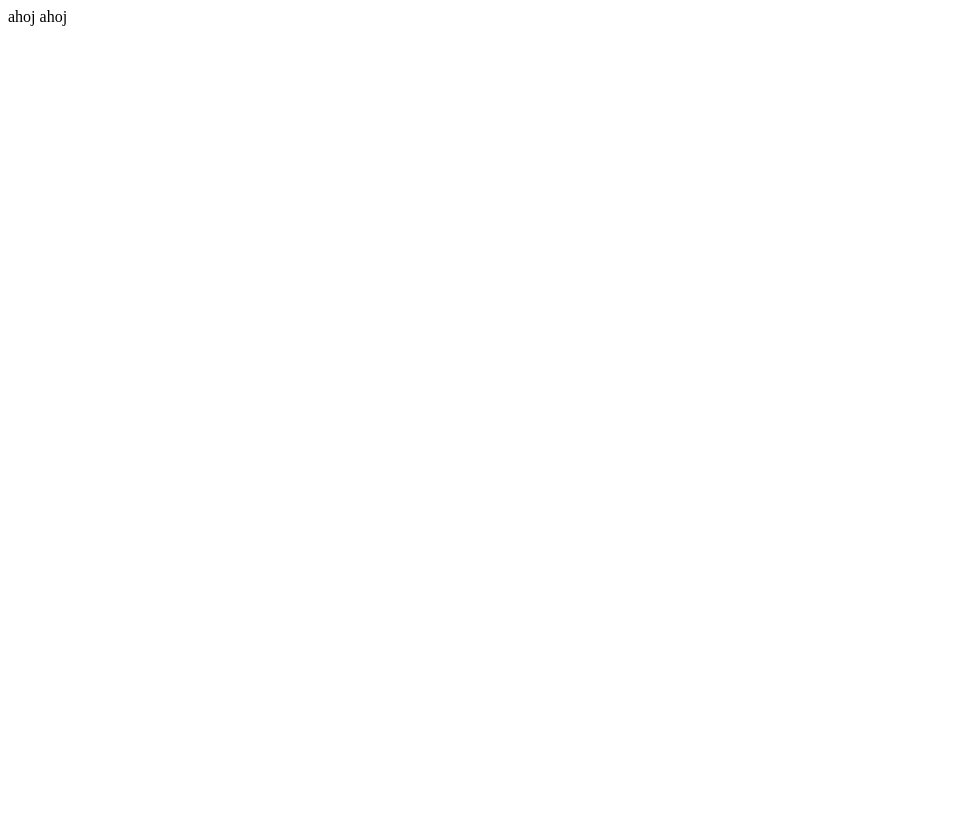
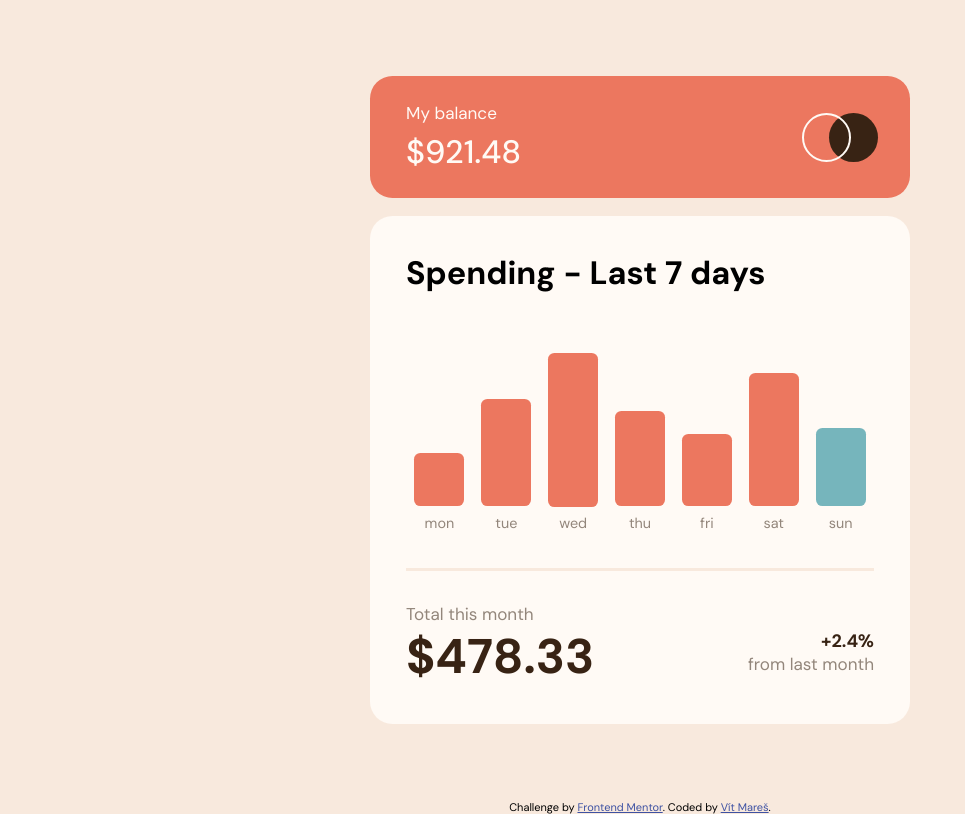
Before and after one commit to Usermator/usermator.github.io, a plain HTML site: page index.html in a window 1280 px wide. Shown: the whole page, without its empty margins (0-965 px from the left). Drawn offline with Linux system fonts and the light colour scheme.

Commit message:
Přidán FM Expenses Chart

```diff
--- /dev/null
+++ b/css/style.scss
@@ -0,0 +1,291 @@
+
+@import url('https://fonts.googleapis.com/css2?family=DM+Sans:ital,wght@0,400;0,500;0,700;1,400;1,500;1,700&display=swap');
+
+:root{
+    --main-color-background: hsl(27, 66%, 92%);
+    --main-color-orange: hsl(10, 79%, 65%);
+    --main-color-cyan: hsl(186, 34%, 60%);
+
+    --main-color-brown-dark: hsl(25, 47%, 15%);
+    --main-color-brown-medium: hsl(28, 10%, 53%);
+    --main-color-white: hsl(33, 100%, 98%);
+
+    --main-radius-box: 1.25rem;
+    --main-radius-small: .35rem;
+
+    --main-padding-header: 1.4rem 2rem;
+    --main-padding-main: 2rem 2rem;;
+
+    font-family: 'DM Sans', sans-serif;
+    font-size: 18px;
+
+}
+
+*{
+    margin: 0;
+}
+
+/******** TEXTS *************/
+
+h3{
+    font-size: .6rem;
+    font-weight: 300;
+}
+
+.sum-value{
+    font-size: 1.1rem;
+    font-weight: 500;
+}
+
+/******** MAIN STYLES *************/
+
+body{
+    background-color: var(--main-color-background);
+    max-width: 1440px;
+    height: 100%;
+    margin: 0 auto;
+}
+
+main{
+    width: 100%;
+    height: 100vh;
+    margin: auto;
+    display: flex;
+    flex-direction: column;
+    justify-content: center;
+    align-items: center;
+}
+
+.expenses{
+    width: 540px;
+    max-width: 540px;
+    height: auto;
+
+    .expenses__header{
+        background-color: var(--main-color-orange);
+        padding: var(--main-padding-header);
+        border-radius: var(--main-radius-box);
+        position: relative;
+
+        h3{
+            font-size: .95rem;
+            color: var( --main-color-white);
+            margin-bottom: .4rem;
+        }
+
+        .sum-value{
+            font-size: 1.8rem;
+            color: var( --main-color-white);
+        }
+
+        &::before{
+            content: "";
+            background-color: var(--main-color-brown-dark);
+            height: 40%;
+            aspect-ratio: 1 / 1;
+            position: absolute;
+            top: 0;
+            bottom: 0;
+            margin: auto;
+            right: 6%;
+            border-radius: 100vmax;
+        }
+
+        &::after{
+            content: "";
+            height: 40%;
+            aspect-ratio: 1 / 1;
+            position: absolute;
+            top: 0;
+            bottom: 0;
+            margin: auto;
+            right: 11%;
+            border-radius: 100vmax;
+            border: 2px solid var(--main-color-white);
+            box-sizing: border-box;
+        }
+    }
+
+    .expenses__main{
+        background-color: var(--main-color-white);
+        padding: var(--main-padding-main);
+        border-radius: var(--main-radius-box);
+        margin-top: 1rem;
+
+        h2{
+            font-size: 1.8rem;
+            font-weight: 600;
+            margin-bottom: .7rem;
+        }
+
+        .expenses__chart{
+            height: 230px;
+            width: 100%;
+            display: flex;
+            justify-content: space-between;
+            align-items: flex-end;
+
+            dd{
+                flex: 1;
+                display: flex;
+                flex-direction: column;
+                justify-content: flex-end;
+                align-items: center;
+                height: 100%;
+                max-width: calc(100%/7);
+
+                .expenses__chart-value{
+
+                    width: auto;
+                    height: 18%;
+                    background-color: var(--main-color-brown-dark);
+                    border-radius: var(--main-radius-small);
+                    color: var(--main-color-white);
+                    padding: 0 .5rem;
+
+                    display: flex;
+                    align-items: center;
+                    justify-content: center;
+                    font-size: .95rem;
+                    font-weight: 500;
+                    opacity: 0;
+                    transition: all .2s linear;
+                }
+
+                .expenses__chart-fill{
+                    width: 75%;
+                    margin-bottom: .4rem;
+                    margin-top: .35rem;
+                    background-color: var(--main-color-orange);
+                    border-radius: var(--main-radius-small);
+                    max-height: 70%;
+                }
+
+                .expenses__chart-text{
+                    height: 10%;
+                    font-size: .8rem;
+                    color: var(--main-color-brown-medium);
+                }
+
+                &.current-day{
+                    .expenses__chart-fill{
+                        background-color: var(--main-color-cyan);
+                    }
+
+                }
+
+                &:hover{
+                    .expenses__chart-value{
+                        opacity: 100;
+                    }
+                }
+            }
+        }
+
+        .expenses__this-month{
+            display: flex;
+            margin-top: 1.75em;
+            padding: 1.75em 0 0em 0;
+            border-top: 3px solid var(--main-color-background);
+
+            h3{
+                font-size: .95rem;
+                color: var( --main-color-brown-medium);
+                margin-bottom: .4rem;
+            }
+
+            .expenses__monthly-total{
+                flex: 1;
+                display: flex;
+                flex-direction: column;
+                justify-content: flex-end;
+
+                .sum-value{
+                    color: var(--main-color-brown-dark);
+                    font-size: 2.7rem;
+                    font-weight: 600;
+                }
+
+                h3{
+                    margin-bottom: 0;
+                }
+            }
+
+            .expenses__monthly-change{
+                flex: 1;
+                text-align: right;
+                display: flex;
+                flex-direction: column;
+                justify-content: flex-end;
+
+                .sum-value{
+                    color: var(--main-color-brown-dark);
+                    font-size: 1rem;
+                    font-weight: 600;
+                }
+
+                h3{
+                    margin-bottom: .7rem;
+                }
+
+            }
+        }
+    }
+}
+
+@media screen and (max-width: 540px) {
+
+    :root{
+        --main-radius-small: .3rem;
+
+        --main-padding-header: 5vw 5vw;
+        --main-padding-main: 5vw 5vw;
+        font-size: 3vw;
+    }
+
+    .expenses{
+        width: 93vw;
+
+        .expenses__header{
+
+            h3{
+                font-size: 1.4rem;
+            }
+
+            .sum-value{
+                font-size: 2.3rem;
+            }
+        }
+
+        .expenses__main{
+            margin-top: 3.5vw;
+
+            h2{
+                font-size: 2.2rem;
+            }
+
+            .expenses__chart{
+                height: 65vw;
+
+                dd{
+                    .expenses__chart-value{
+                        font-size: 1.4rem;
+                        height: 12%;
+                    }
+                }
+            }
+
+            .expenses__this-month{
+                h3{
+                    font-size: 1.35rem;
+                }
+                .expenses__monthly-change{
+
+                    .sum-value{
+                        font-size: 1.35rem;
+                    }
+                }
+            }
+        }
+    }
+}
--- /dev/null
+++ b/data.json
@@ -0,0 +1,30 @@
+[
+  {
+    "day": "mon",
+    "amount": 17.45
+  },
+  {
+    "day": "tue",
+    "amount": 34.91
+  },
+  {
+    "day": "wed",
+    "amount": 52.36
+  },
+  {
+    "day": "thu",
+    "amount": 31.07
+  },
+  {
+    "day": "fri",
+    "amount": 23.39
+  },
+  {
+    "day": "sat",
+    "amount": 43.28
+  },
+  {
+    "day": "sun",
+    "amount": 25.48
+  }
+]
--- a/index.html
+++ b/index.html
@@ -1 +1,122 @@
-<p>ahoj ahoj</p>
+<!DOCTYPE html>
+<html lang="en">
+
+<head>
+  <meta charset="UTF-8">
+  <meta name="viewport" content="width=device-width, initial-scale=1.0">
+  <!-- displays site properly based on user's device -->
+
+  <link rel="icon" type="image/png" sizes="32x32" href="./images/favicon-32x32.png">
+  <link rel="stylesheet" href="css/style.css">
+
+  <title>Frontend Mentor | Expenses chart component</title>
+
+  <!-- Feel free to remove these styles or customise in your own stylesheet 👍 -->
+  <style>
+    .attribution {
+      font-size: 11px;
+      text-align: center;
+    }
+
+    .attribution a {
+      color: hsl(228, 45%, 44%);
+    }
+  </style>
+</head>
+
+<body>
+
+  <main>
+    <article class="expenses">
+
+      <header class="expenses__header">
+
+        <h3>My balance</h3>
+
+        <div class="sum-value" data-account-field="balance">$921.48</div>
+
+      </header>
+
+      <section class="expenses__main">
+
+        <h2>Spending - Last 7 days</h2>
+
+        <dl class="expenses__chart">
+
+          <dd class="hidden-value" data-day="1">
+            <span class="expenses__chart-value" data-field-name="day-value">$00.00</span>
+            <span class="expenses__chart-fill" style="height: 15%;"></span>
+            <span class="expenses__chart-text">mon</span>
+          </dd>
+
+          <dd class="hidden-value" data-day="2">
+            <span class="expenses__chart-value" data-field-name="day-value">$00.00</span>
+            <span class="expenses__chart-fill" style="height: 25%;"></span>
+            <span class="expenses__chart-text">tue</span>
+          </dd>
+
+          <dd class="hidden-value" data-day="3">
+            <span class="expenses__chart-value" data-field-name="day-value">$00.00</span>
+            <span class="expenses__chart-fill" style="height: 55%;"></span>
+            <span class="expenses__chart-text">wed</span>
+          </dd>
+
+          <dd data-day="4">
+            <span class="expenses__chart-value" data-field-name="day-value">$00.00</span>
+            <span class="expenses__chart-fill" style="height: 70%;"></span>
+            <span class="expenses__chart-text">thu</span>
+          </dd>
+
+          <dd class="hidden-value" data-day="5">
+            <span class="expenses__chart-value" data-field-name="day-value">$00.00</span>
+            <span class="expenses__chart-fill" style="height: 62%;"></span>
+            <span class="expenses__chart-text">fri</span>
+          </dd>
+
+          <dd class="hidden-value" data-day="6">
+            <span class="expenses__chart-value" data-field-name="day-value">$00.00</span>
+            <span class="expenses__chart-fill" style="height: 30%;"></span>
+            <span class="expenses__chart-text">sat</span>
+          </dd>
+
+          <dd class="hidden-value" data-day="0">
+            <span class="expenses__chart-value" data-field-name="day-value">$00.00</span>
+            <span class="expenses__chart-fill" style="height: 15%;"></span>
+            <span class="expenses__chart-text">sun</span>
+          </dd>
+
+        </dl>
+
+        <div class="expenses__this-month">
+
+          <div class="expenses__monthly-total">
+
+            <h3>Total this month</h3>
+            <div class="sum-value" data-account-field="monthly-spendings">$478.33</div>
+
+          </div>
+
+          <div class="expenses__monthly-change">
+
+            <div class="sum-value" data-account-field="monthly-change">+2.4%</div>
+
+            <h3>from last month</h3>
+
+          </div>
+
+        </div>
+
+      </section>
+
+    </article>
+  </main>
+
+  <div class="attribution">
+    Challenge by <a href="https://www.frontendmentor.io?ref=challenge" target="_blank">Frontend Mentor</a>.
+    Coded by <a href="#">Vít Mareš</a>.
+  </div>
+</body>
+
+<script src="js/script.js"></script>
+
+</html>
--- /dev/null
+++ b/js/script.js
@@ -0,0 +1,43 @@
+const maxColumnHeight = 70; // constant in percent that sets maximum height value for orange/cyan column
+
+/*
+const currentBalance = document.querySelector(`[data-account-field="balance"]`);
+const monthlySpendings = document.querySelector(`[data-account-field="monthly-spendings"]`);
+const monthlyChange = document.querySelector(`[data-account-field="monthly-change"]`);
+const summaryFields = Array.from(document.querySelectorAll(`[data-account-field]`));
+*/
+
+const days = Array.from(document.querySelectorAll(`[data-day]`)); // get array of day elements in HTML
+
+let spendingsDaily = []; //array for values that will be extracted from JSON
+
+const today = new Date().getDay(); // what day is today?
+const todayColumn = document.querySelector(`[data-day="${today}"]`); // find element with corresponding day number to above found today
+todayColumn.classList.add("current-day"); // set today to correct element in html (as a "today" class – will be assigned cyan color)
+
+
+fetch('../data.json') // does not work locally (unless from local server)
+  .then(response => response.json())
+  .then(data => {
+
+    data.forEach((el, i) => { // assign value to correct index based on JSON key, not JSON index
+        switch (el.day){
+            case "mon": spendingsDaily[0] = el.amount;
+            case "tue": spendingsDaily[1] = el.amount;
+            case "wed": spendingsDaily[2] = el.amount;
+            case "thu": spendingsDaily[3] = el.amount;
+            case "fri": spendingsDaily[4] = el.amount;
+            case "sat": spendingsDaily[5] = el.amount;
+            case "sun": spendingsDaily[6] = el.amount;
+        }
+    });
+
+    let percent = spendingsDaily.reduce((a,b) => {return Math.max(a, b);}, -Infinity)/100; // get highest value of all days in a week – then divide it by 100 to get 1 % of that value
+
+    days.forEach((el, i) =>{ // go through all days in HTML and...
+        let height = (spendingsDaily[i]/percent/100*maxColumnHeight); // calculate correct height in % relatively to maximum height, where 100 % is above calculated maximum value
+        el.querySelector(".expenses__chart-fill").style.height = `${height}%`; // set correct height to value column in HTML
+        el.querySelector(`[data-field-name="day-value"]`).innerText = `$${spendingsDaily[i]}`; // set correct text value to the element
+    })
+
+});
```
Also changed, not shown: README.md (added), css/style.css (added), images/favicon-32x32.png (added), images/logo.svg (added), 2 other files.
